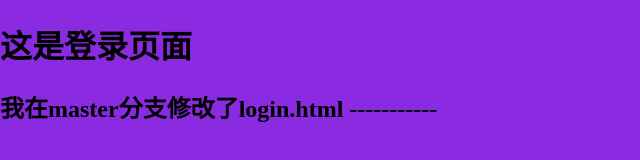
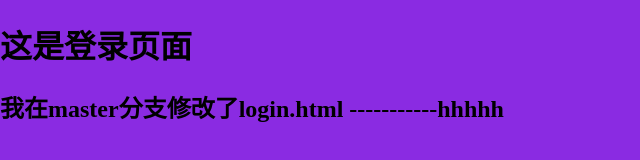
Before and after one commit to ice668/project01, a plain HTML site: page login.html in a window 1280 px wide. Shown: the whole page, without its empty margins (0-640 px from the left). Drawn offline with Linux system fonts and the light colour scheme.

Commit message:
在远程仓库修改

```diff
--- a/login.html
+++ b/login.html
@@ -8,6 +8,6 @@
   </head>
   <body>
     <h1>这是登录页面</h1>
-    <h2>我在master分支修改了login.html -----------</h2>
+    <h2>我在master分支修改了login.html -----------hhhhh</h2>
   </body>
 </html>
```
